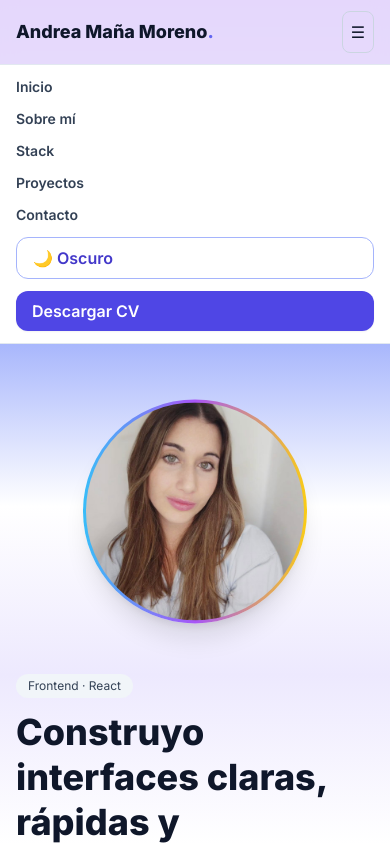
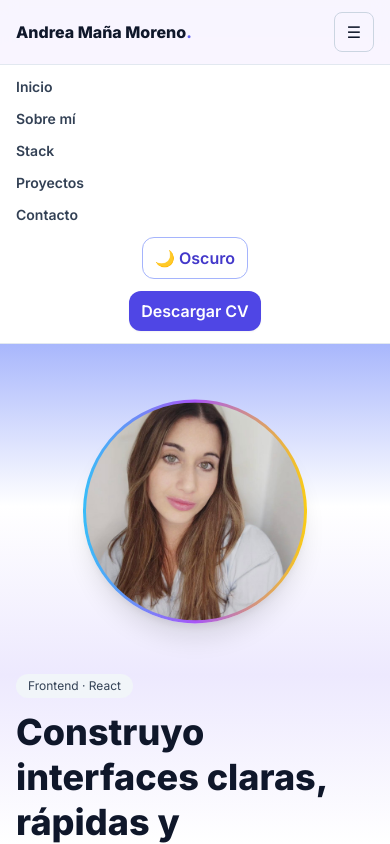
Before and after one commit to Andraxmm/Portfolio, a React (Vite) app: page / in a window 390 px wide. Both pictures are taken after a click on the button "Abrir menú". Shown: the top 844 px of the page. Built offline with nearby package versions, Linux system fonts and the light colour scheme; no server answers.

Commit message:
Update Header.jsx
style: botones menos anchos en el modo responsive

```diff
--- a/src/Components/Header.jsx
+++ b/src/Components/Header.jsx
@@ -16,14 +16,16 @@ function useTheme() {
     else root.classList.remove('dark');
     localStorage.setItem('theme', theme);
   }, [theme]);
+
   const toggle = () => setTheme(t => (t === 'dark' ? 'light' : 'dark'));
   return { theme, toggle };
 }
 
-function NavLink({ href, children }) {
+function NavLink({ href, children, onClick }) {
   return (
     <a
       href={href}
+      onClick={onClick}
       className="text-sm font-semibold text-slate-700 hover:text-slate-900 transition
                  dark:text-slate-200 dark:hover:text-white"
     >
@@ -37,12 +39,24 @@ export default function Header() {
   const [open, setOpen] = useState(false);
 
   return (
-    <header className="site-header sticky top-0 z-50 bg-white/80 backdrop-blur border-b border-slate-200 dark:bg-slate-900/70 dark:border-slate-800">
+    <header
+      className="
+        site-header sticky top-0 z-50
+        bg-white/95 md:bg-white/80 backdrop-blur
+        border-b border-slate-200
+        dark:bg-slate-900/95 md:dark:bg-slate-900/70 dark:border-slate-800
+      "
+    >
       <div className="container-p h-16 flex items-center justify-between">
-        <a href="#home" className="font-extrabold text-lg">
+        <a
+          href="#home"
+          className="font-extrabold text-base sm:text-lg truncate max-w-[70%]"
+          title="Volver al inicio"
+        >
           Andrea Maña Moreno<span className="text-brand">.</span>
         </a>
 
+        {/* Desktop nav */}
         <nav className="hidden md:flex items-center gap-4">
           <NavLink href="#home">Inicio</NavLink>
           <NavLink href="#about">Sobre mí</NavLink>
@@ -59,33 +73,61 @@ export default function Header() {
             {theme === 'dark' ? '☀️ Claro' : '🌙 Oscuro'}
           </button>
 
-          <a className="btn" href="#" target="_blank" rel="noreferrer">Descargar CV</a>
+          <a className="btn" href="#" target="_blank" rel="noreferrer">
+            Descargar CV
+          </a>
         </nav>
 
+        {/* Burger */}
         <button
-          className="md:hidden p-2 rounded-lg border border-slate-300 dark:border-slate-700"
+          className="md:hidden h-10 w-10 flex items-center justify-center rounded-lg
+                     border border-slate-300 dark:border-slate-700"
           onClick={() => setOpen(o => !o)}
           aria-label="Abrir menú"
+          aria-expanded={open}
+          aria-controls="mobile-menu"
         >
           ☰
         </button>
       </div>
 
+      {/* Mobile menu */}
      {open && (
-        <div className="md:hidden border-t border-slate-200 bg-white dark:border-slate-800 dark:bg-slate-900">
+  <div
+    id="mobile-menu"
+    className="md:hidden border-t border-slate-200 bg-white
+               dark:border-slate-800 dark:bg-slate-900"
+  >
     <div className="container-p py-3 flex flex-col gap-3">
-            <NavLink href="#home">Inicio</NavLink>
-            <NavLink href="#about">Sobre mí</NavLink>
-            <NavLink href="#stack">Stack</NavLink>
-            <NavLink href="#projects">Proyectos</NavLink>
-            <NavLink href="#contact">Contacto</NavLink>
-            <button onClick={toggle} className="btn-outline" aria-label="Cambiar tema móvil">
+      <NavLink href="#home" onClick={() => setOpen(false)}>Inicio</NavLink>
+      <NavLink href="#about" onClick={() => setOpen(false)}>Sobre mí</NavLink>
+      <NavLink href="#stack" onClick={() => setOpen(false)}>Stack</NavLink>
+      <NavLink href="#projects" onClick={() => setOpen(false)}>Proyectos</NavLink>
+      <NavLink href="#contact" onClick={() => setOpen(false)}>Contacto</NavLink>
+
+      {/* Botón tema (ajustado al contenido y centrado) */}
+      <button
+        onClick={() => { toggle(); setOpen(false); }}
+        className="btn-outline justify-center px-3 py-2 self-center"
+        aria-label="Cambiar tema móvil"
+        title={`Cambiar a ${theme === 'dark' ? 'claro' : 'oscuro'}`}
+      >
         {theme === 'dark' ? '☀️ Claro' : '🌙 Oscuro'}
       </button>
-            <a className="btn" href="#" target="_blank" rel="noreferrer">Descargar CV</a>
+
+      {/* Botón CV (ajustado al contenido y centrado) */}
+      <a
+        className="btn px-3 py-2 self-center"
+        href="#"
+        target="_blank"
+        rel="noreferrer"
+      >
+        Descargar CV
+      </a>
     </div>
   </div>
 )}
+
     </header>
   );
 }
```
Lines whose indentation alone changed are shown as unchanged.
